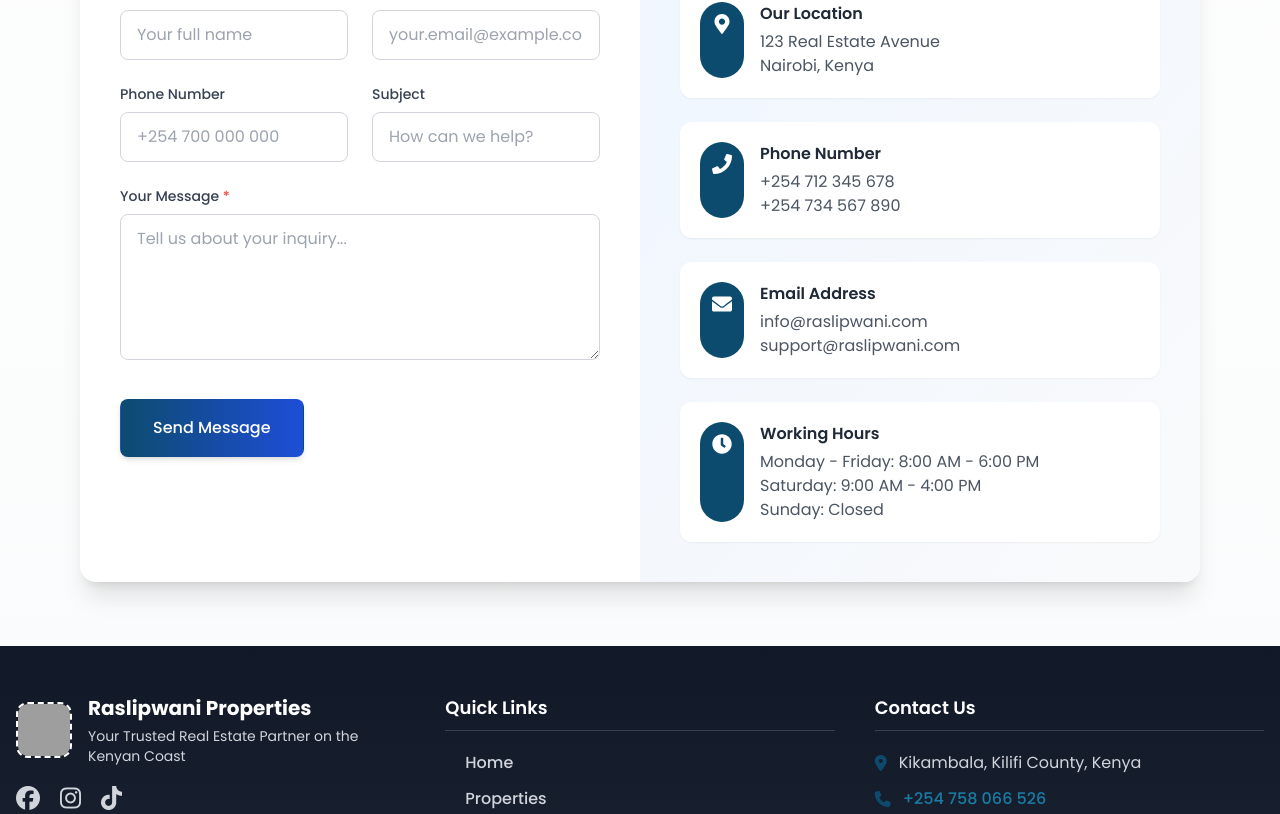
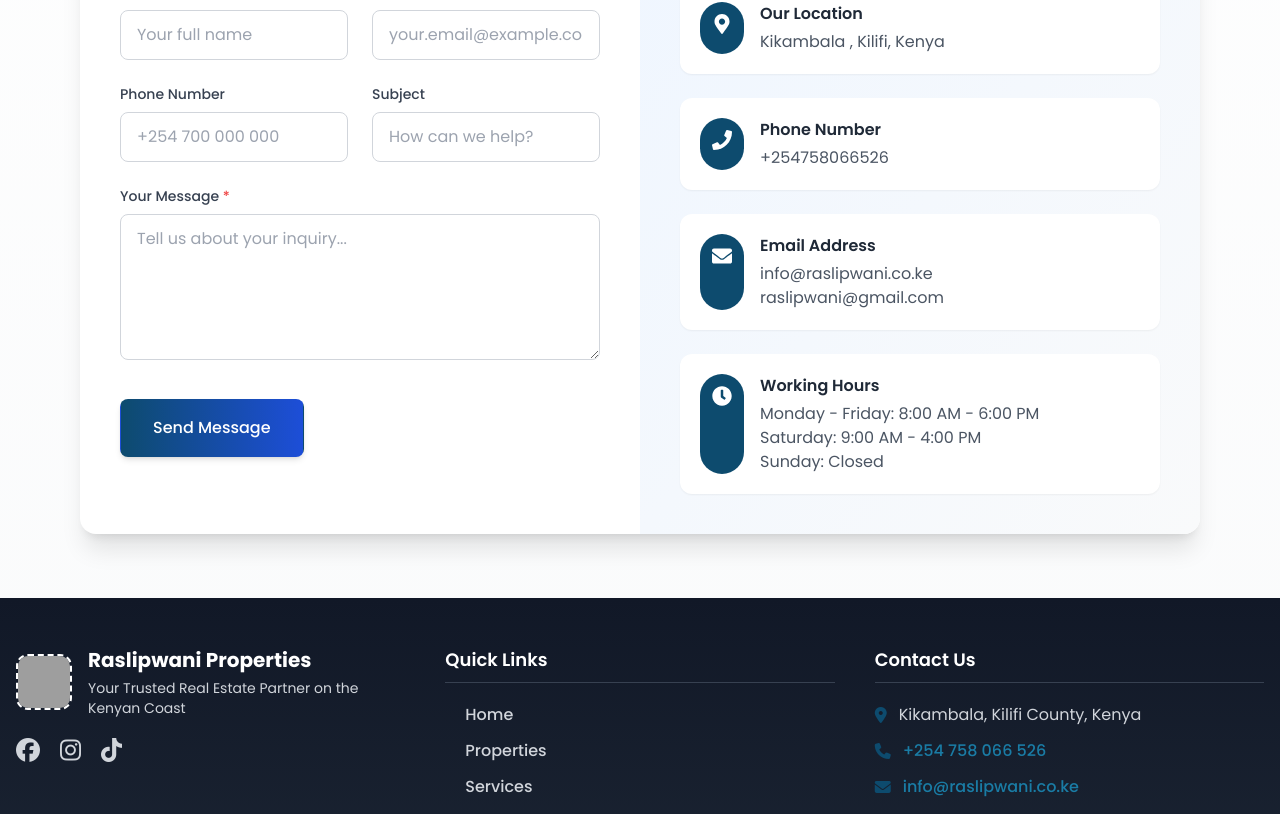
Before and after one commit to voyyani/raslipwani, a React (Vite) app: page /contact in a window 1280 px wide. Shown: the part 614-1428 px from the top of the page. Built offline with nearby package versions, Linux system fonts and the light colour scheme; no server answers; grey boxes are pictures that could not be loaded.

Commit message:
email contact updates

```diff
--- a/src/components/Footer.jsx
+++ b/src/components/Footer.jsx
@@ -90,11 +90,11 @@
               </p>
               <p>
                 <a
-                  href="mailto:raslipwani@gmail.com"
+                  href="mailto:info@raslipwani.co.ke"
                   className="flex items-start hover:text-white transition-colors duration-300"
                 >
                   <i className="fas fa-envelope text-primary mr-3 mt-1"></i>
-                  <span>raslipwani@gmail.com</span>
+                  <span>info@raslipwani.co.ke</span>
                 </a>
               </p>
             </address>
--- a/src/pages/Contact.jsx
+++ b/src/pages/Contact.jsx
@@ -286,8 +286,7 @@
                         <div>
                           <h3 className="font-semibold text-gray-800 mb-1">Our Location</h3>
                           <p className="text-gray-600">
-                            123 Real Estate Avenue<br />
-                            Nairobi, Kenya
+                            Kikambala , Kilifi, Kenya
                           </p>
                         </div>
                       </motion.div>
@@ -302,8 +301,8 @@
                         <div>
                           <h3 className="font-semibold text-gray-800 mb-1">Phone Number</h3>
                           <p className="text-gray-600">
-                            +254 712 345 678<br />
-                            +254 734 567 890
+                            +254758066526<br />
+
                           </p>
                         </div>
                       </motion.div>
@@ -318,8 +317,8 @@
                         <div>
                           <h3 className="font-semibold text-gray-800 mb-1">Email Address</h3>
                           <p className="text-gray-600">
-                            info@raslipwani.com<br />
-                            support@raslipwani.com
+                            info@raslipwani.co.ke<br />
+                            raslipwani@gmail.com
                           </p>
                         </div>
                       </motion.div>
```
